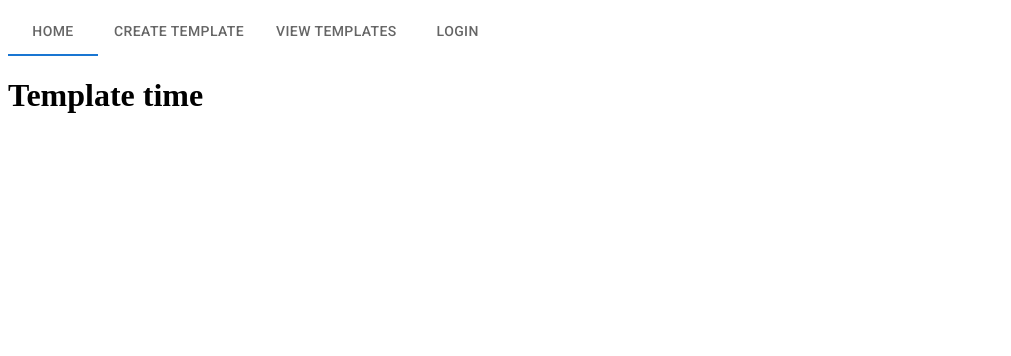
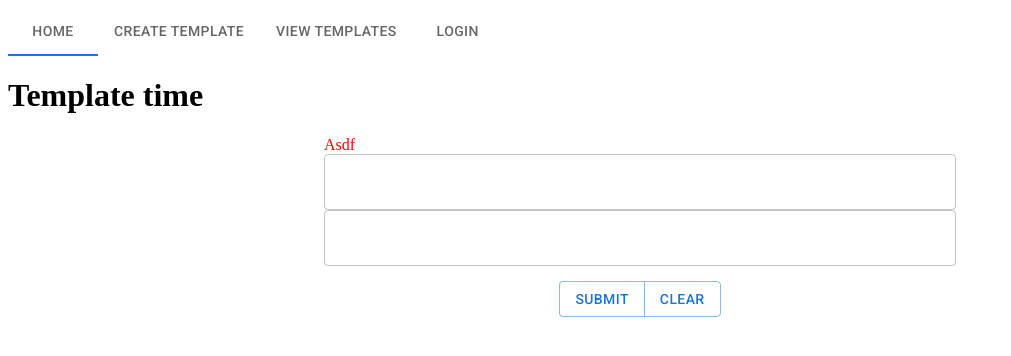
Before and after one commit to calebsmith00/recreated-onenote, a Next.js app: page /create-template in a window 1280 px wide. Shown: the top 356 px of the page, without its empty margins (0-1011 px from the left). Built offline with nearby package versions, Linux system fonts and the light colour scheme.

Commit message:
Add a form with basic state management

```diff
--- /dev/null
+++ b/components/template_creation/button.module.scss
@@ -0,0 +1,4 @@
+.buttons {
+  justify-content: center;
+  margin: 15px;
+}
--- /dev/null
+++ b/components/template_creation/buttons.tsx
@@ -0,0 +1,22 @@
+import { Button, ButtonGroup } from "@mui/material";
+import { MouseEventHandler } from "react";
+import styles from "./button.module.scss";
+
+type ButtonProps = {
+  handleSubmit: MouseEventHandler<HTMLButtonElement>;
+  handleClear: MouseEventHandler<HTMLButtonElement>;
+};
+
+export default function TemplateButtons({
+  handleSubmit,
+  handleClear,
+}: ButtonProps) {
+  return (
+    <ButtonGroup className={styles.buttons}>
+      <Button type="submit" onClick={handleSubmit}>
+        Submit
+      </Button>
+      <Button onClick={handleClear}>Clear</Button>
+    </ButtonGroup>
+  );
+}
--- /dev/null
+++ b/components/template_creation/form.tsx
@@ -0,0 +1,50 @@
+import { ChangeEvent, MouseEvent, useState } from "react";
+import TemplateButtons from "./buttons";
+import TemplateInputs from "./inputs";
+import styles from "./index.module.scss";
+import { Box } from "@mui/material";
+
+export type FormData = {
+  templateName: string | undefined;
+  templateMentor: string | undefined;
+};
+
+export default function TemplateForm() {
+  const [entry, setEntry] = useState<FormData>({
+    templateName: "",
+    templateMentor: "",
+  });
+
+  const handleInputChange = (event: ChangeEvent<HTMLInputElement>) => {
+    setEntry({
+      ...entry,
+      [event.target.name]: event.target.value,
+    });
+  };
+
+  const handleSubmit = (event: MouseEvent<HTMLButtonElement>) => {
+    event.preventDefault();
+
+    console.log("Clicked");
+  };
+
+  const handleClear = (event: MouseEvent<HTMLButtonElement>) => {
+    event.preventDefault();
+    setEntry({
+      templateName: "",
+      templateMentor: "",
+    });
+  };
+
+  return (
+    <form className={styles.templateForm}>
+      <Box className={styles.boxTest}>Asdf</Box>
+      <TemplateInputs
+        handleInputChange={handleInputChange}
+        templateEntry={entry}
+      />
+
+      <TemplateButtons handleSubmit={handleSubmit} handleClear={handleClear} />
+    </form>
+  );
+}
--- /dev/null
+++ b/components/template_creation/index.module.scss
@@ -0,0 +1,10 @@
+.templateForm {
+  display: flex;
+  flex-direction: column;
+  width: 50%;
+  margin: auto;
+}
+
+.boxTest {
+  color: red;
+}
--- a/components/template_creation/index.tsx
+++ b/components/template_creation/index.tsx
@@ -1,7 +1,11 @@
+import TemplateForm from "./form";
+
 export default function TemplateCreation() {
   return (
     <>
       <h1>Template time</h1>
+
+      <TemplateForm />
     </>
   );
 }
--- /dev/null
+++ b/components/template_creation/input.tsx
@@ -0,0 +1,14 @@
+import { TextField } from "@mui/material";
+import { InputsProps } from "./inputs";
+interface InputProp extends InputsProps {
+  name: string;
+  value: string | undefined;
+}
+
+export default function TemplateInput({
+  handleInputChange,
+  name,
+  value,
+}: InputProp) {
+  return <TextField name={name} onChange={handleInputChange} value={value} />;
+}
--- /dev/null
+++ b/components/template_creation/inputs.tsx
@@ -0,0 +1,30 @@
+import { ChangeEventHandler } from "react";
+import TemplateInput from "./input";
+import { FormData } from "./form";
+
+export interface InputsProps {
+  handleInputChange: ChangeEventHandler<HTMLInputElement>;
+  templateEntry: FormData;
+}
+
+export default function TemplateInputs({
+  handleInputChange,
+  templateEntry,
+}: InputsProps) {
+  return (
+    <>
+      <TemplateInput
+        handleInputChange={handleInputChange}
+        name="templateName"
+        value={templateEntry.templateName}
+        templateEntry={templateEntry}
+      />
+      <TemplateInput
+        handleInputChange={handleInputChange}
+        name="templateMentor"
+        value={templateEntry.templateMentor}
+        templateEntry={templateEntry}
+      />
+    </>
+  );
+}
--- a/package.json
+++ b/package.json
@@ -23,7 +23,8 @@
     "cookie": "^0.5.0",
     "next": "12.1.6",
     "react": "18.1.0",
-    "react-dom": "18.1.0"
+    "react-dom": "18.1.0",
+    "sass": "^1.53.0"
   },
   "devDependencies": {
     "@microsoft/microsoft-graph-types": "^2.22.0",
```
Also changed, not shown: components/template_view/index.tsx (+1 -13 lines), 2 other files (tests, documents, lock files or other folders).
